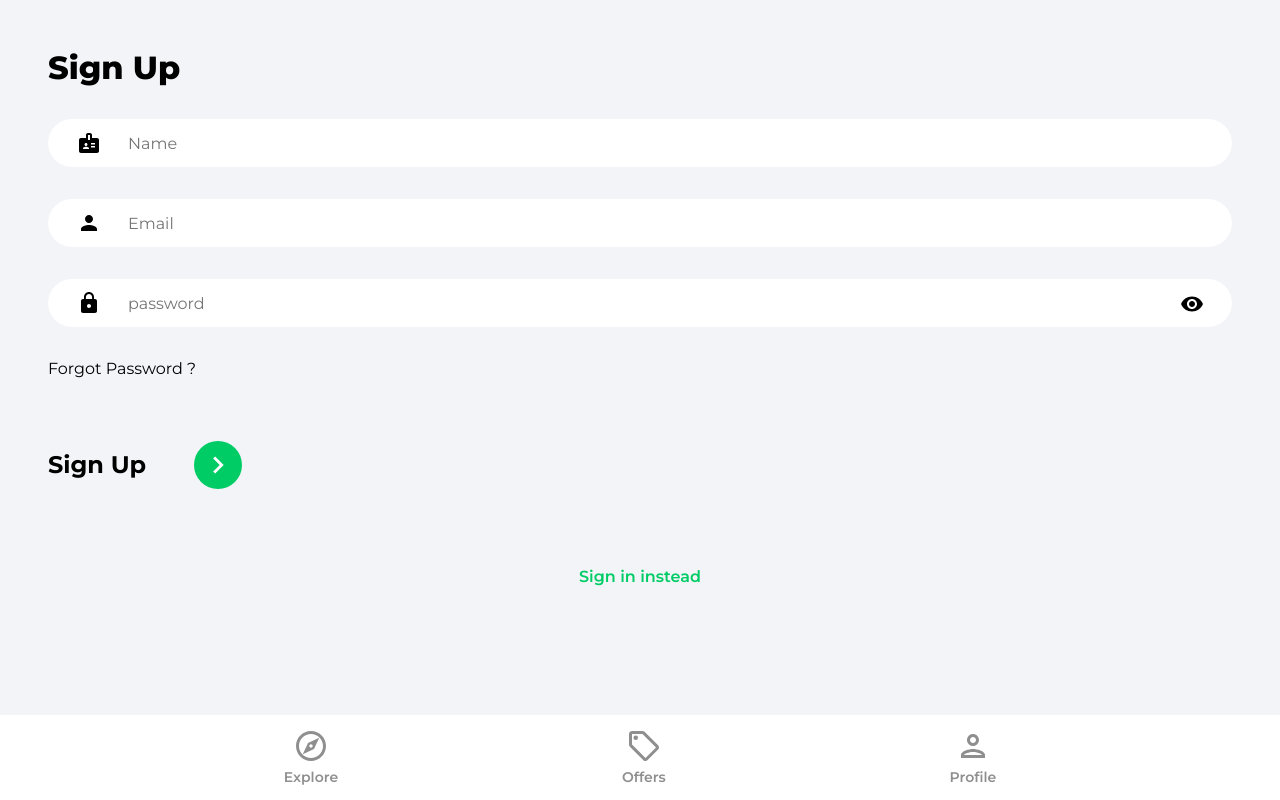
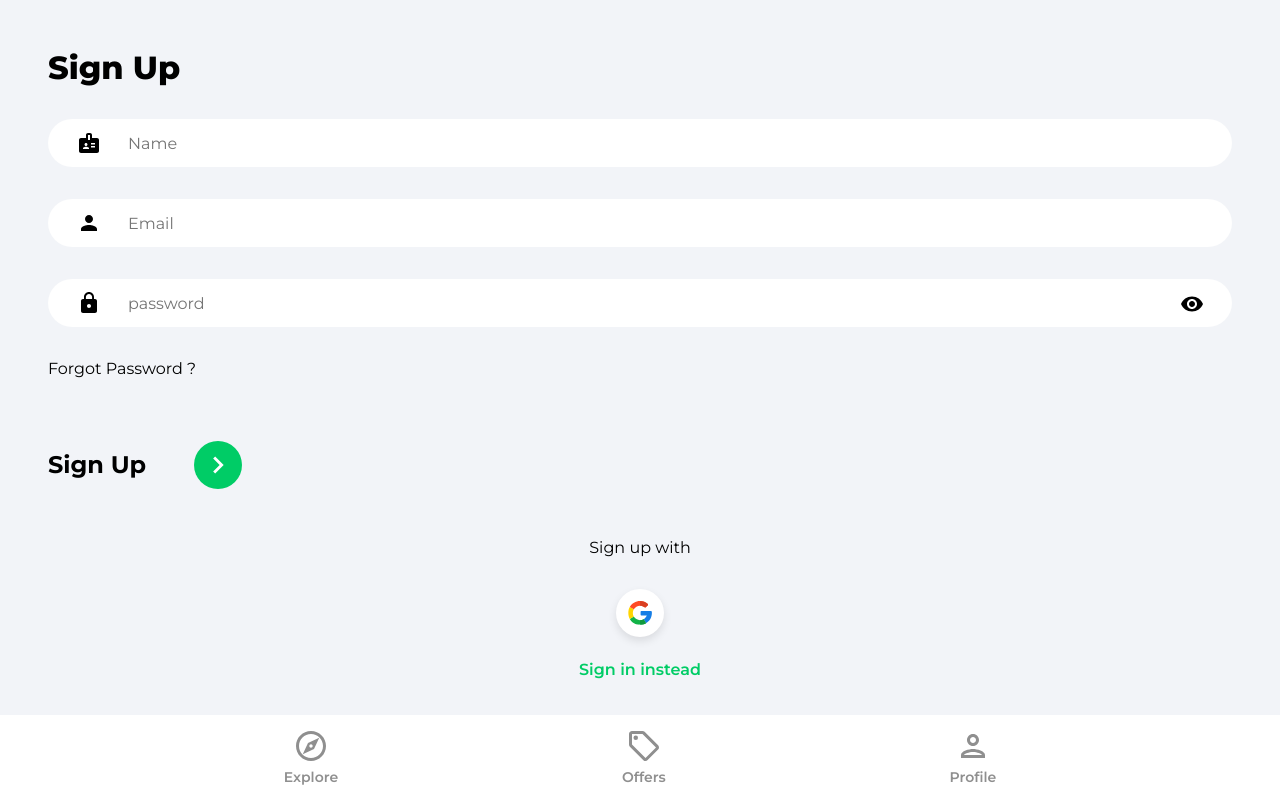
Before and after one commit to ahmedelmansi-tech/House-Market-Place, a React (Create React App) app: page /sign-up in a window 1280 px wide. Built offline with nearby package versions, Linux system fonts and the light colour scheme.

Commit message:
added google auth

```diff
--- /dev/null
+++ b/src/components/OAuth.jsx
@@ -0,0 +1,45 @@
+import { useLocation, useNavigate } from "react-router-dom";
+import { getAuth, signInWithPopup, GoogleAuthProvider } from "firebase/auth";
+import { setDoc, doc, getDoc, serverTimestamp } from "firebase/firestore";
+import { db } from "../firebase.config";
+import googleIcon from "../assets/svg/googleIcon.svg";
+import { toast } from "react-toastify";
+const OAuth = () => {
+  const navigate = useNavigate();
+  const location = useLocation();
+
+  const onGoogleClick = async () => {
+    try {
+      const auth = getAuth();
+      const provider = new GoogleAuthProvider();
+      const result = await signInWithPopup(auth, provider);
+      const user = result.user;
+
+      const docRef = doc(db, "users", user.uid);
+      const docSnap = await getDoc(docRef);
+
+      if (!docSnap.exists()) {
+        await setDoc(doc(db, "users", user.uid), {
+          name: user.displayName,
+          email: user.email,
+          timestamp: serverTimestamp(),
+        });
+      }
+      navigate("/");
+    } catch (error) {
+      console.log(error);
+      toast.error(`couldn't Authorize with Google`);
+    }
+  };
+
+  return (
+    <div className="socialLogin">
+      <p>Sign {location.pathname === "/sign-up" ? "up" : "in"} with</p>
+      <button className="socialIconDiv" onClick={onGoogleClick}>
+        <img src={googleIcon} alt="Google" className="socialIconImg" />
+      </button>
+    </div>
+  );
+};
+
+export default OAuth;
--- a/src/index.css
+++ b/src/index.css
@@ -264,7 +264,7 @@
 }
 
 .socialLogin {
-  margin-top: 4rem;
+  margin-top: 1.2rem;
   display: flex;
   flex-direction: column;
   align-items: center;
@@ -276,7 +276,7 @@
   justify-content: center;
   align-items: center;
   padding: 0.75rem;
-  margin: 1.5rem;
+  margin-top: 1rem;
   width: 3rem;
   height: 3rem;
   background-color: #ffffff;
@@ -289,7 +289,7 @@
 }
 
 .registerLink {
-  margin-top: 4rem;
+  margin-top: 1.4rem;
   color: #00cc66;
   font-weight: 600;
   text-align: center;
--- a/src/pages/ForgotPassword.jsx
+++ b/src/pages/ForgotPassword.jsx
@@ -20,6 +20,7 @@
         autoClose: 2000,
         hideProgressBar: true,
       });
+      console.log(auth);
     } catch (error) {
       toast.error("Somthing Went Wrong");
     }
--- a/src/pages/Sighnup.jsx
+++ b/src/pages/Sighnup.jsx
@@ -14,6 +14,7 @@
 // Notifcation
 
 import { toast } from "react-toastify";
+import OAuth from "../components/OAuth";
 // ///////////////////////// -Start of the Component-/////////////////////////////////////////
 const Signup = () => {
   const [showPassword, setShowPassword] = useState(true);
@@ -46,6 +47,8 @@
         email,
         password
       );
+      console.log(userCrediential);
+
       const user = userCrediential.user;
 
       await updateProfile(auth.currentUser, {
@@ -53,8 +56,8 @@
       });
 
       // Store DB
-
       const clonedData = { ...formData };
+      delete clonedData.password;
       clonedData.timestamp = serverTimestamp();
       await setDoc(doc(db, "users", user.uid), clonedData);
       toast.success(`Welcome ${user.displayName}`, {
@@ -127,7 +130,7 @@
           </form>
         </main>
 
-        {/* Google OAuth */}
+        <OAuth />
         <Link to="/sign-in" className="registerLink">
           Sign in instead
         </Link>
--- a/src/pages/Signin.jsx
+++ b/src/pages/Signin.jsx
@@ -3,6 +3,9 @@
 import { ReactComponent as RightArrow } from "../assets/svg/keyboardArrowRightIcon.svg";
 import visibilityIcon from "../assets/svg/visibilityIcon.svg";
 import { toast } from "react-toastify";
+
+import OAuth from "../components/OAuth";
+
 //------------------  Sign In ----------------------------------------
 
 import { getAuth, signInWithEmailAndPassword } from "firebase/auth";
@@ -56,7 +59,7 @@
     <>
       <div className="pageContainer">
         <header>
-          <p className="pageHeader">Welcom Back!</p>
+          <p className="pageHeader">Welcome Back!</p>
         </header>
 
         <main>
@@ -102,10 +105,9 @@
             </div>
           </form>
         </main>
-
-        {/* Google OAuth */}
+        <OAuth />
         <Link to="/sign-up" className="registerLink">
-          Sign Up instead{" "}
+          Sign Up instead
         </Link>
       </div>
     </>
```
